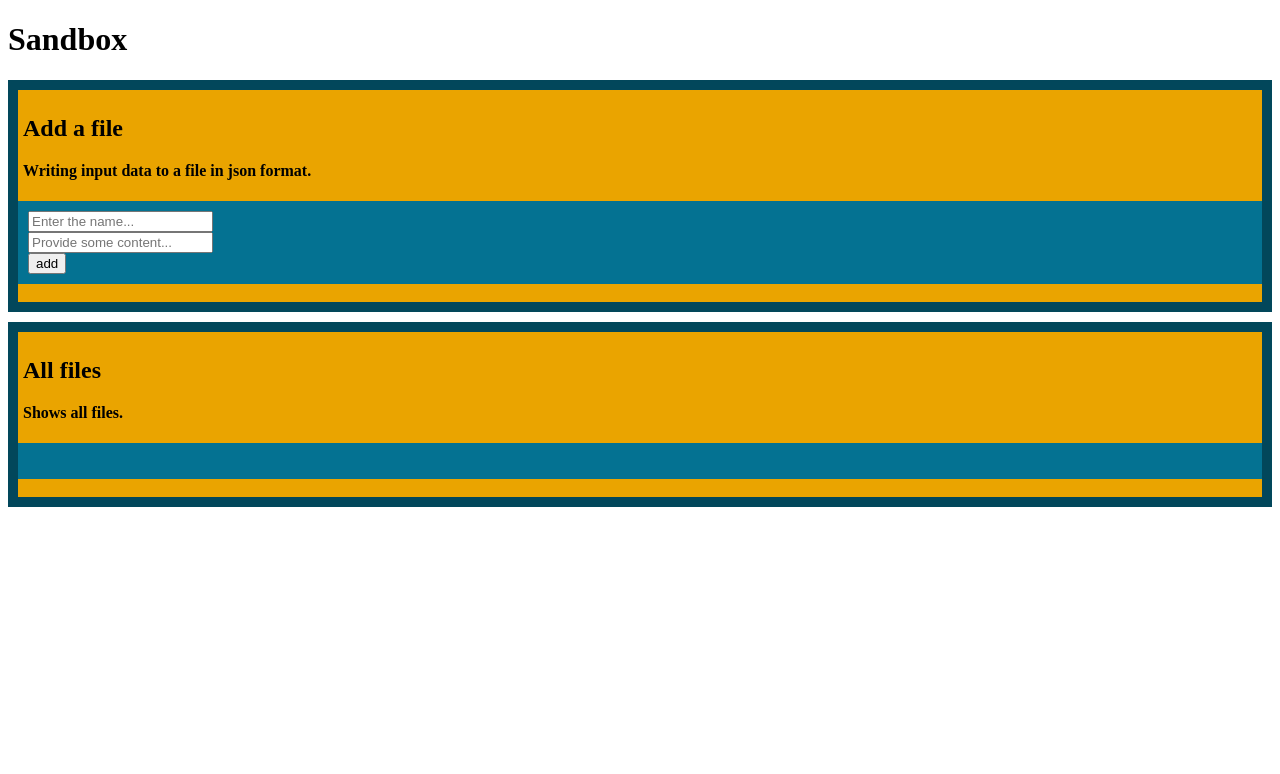
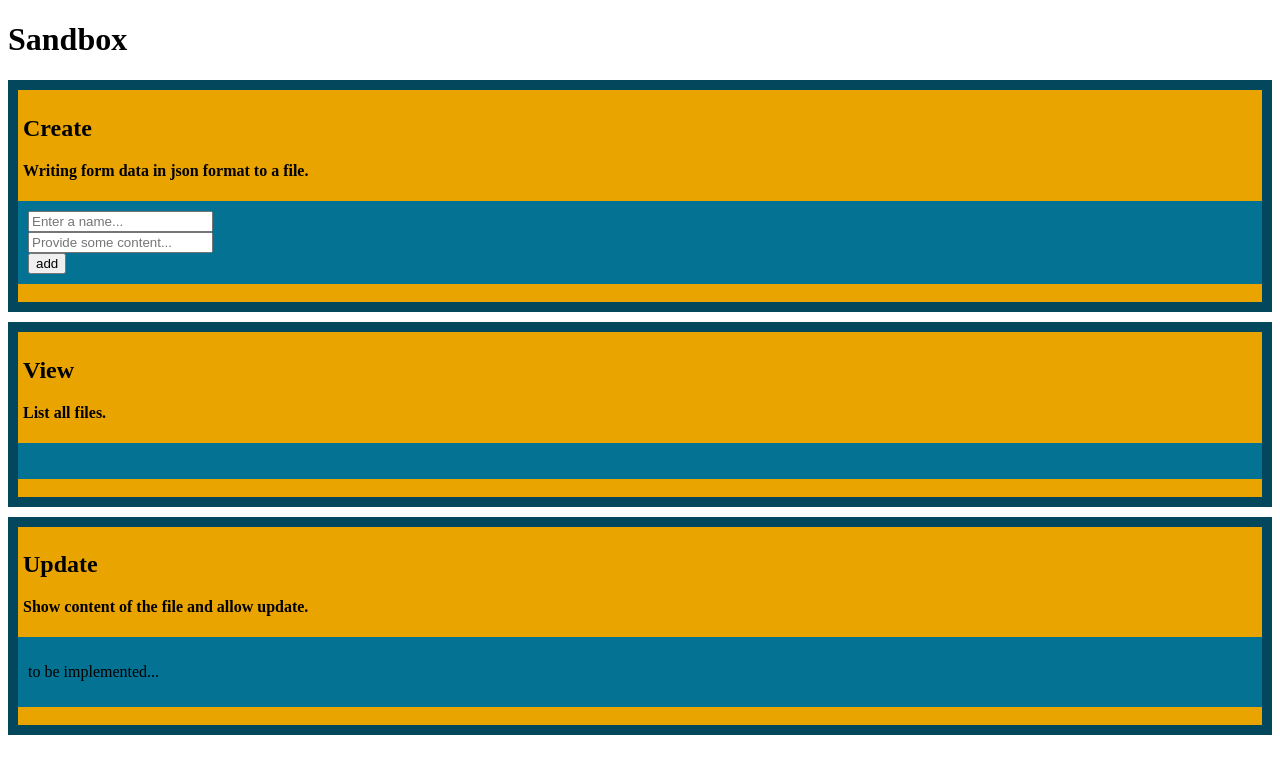
Before and after one commit to thoduerr/sandbox-nodejs, a website: page views/index.html in a window 1280 px wide. Drawn offline with nearby package versions, Linux system fonts and the light colour scheme; files that its build step writes are made by us from their sources; no server answers.

Commit message:
modified text

```diff
--- a/views/index.html
+++ b/views/index.html
@@ -12,12 +12,12 @@
     <h1>Sandbox</h1>
     <section>
         <header>
-            <h2>Add a file</h2>
-            <p><b class="lead">Writing input data to a file in json format.</b></p>
+            <h2>Create</h2>
+            <p><b class="lead">Writing form data in json format to a file.</b></p>
         </header>
         <article>
-            <form method="post" action="files/">
-                <input type="text" name="name" placeholder="Enter the name..." required><br />
+            <form>
+                <input type="text" name="name" placeholder="Enter a name..." required><br />
                 <input type="text" name="content" placeholder="Provide some content..."><br />
                 <input type="submit" value="add">
             </form>
@@ -26,11 +26,21 @@
     </section>
     <section>
         <header>
-            <h2>All files</h2>
-            <p><b class="lead">Shows all files.</b></p>
+            <h2>View</h2>
+            <p><b class="lead">List all files.</b></p>
         </header>
         <article>
             <ul class='file-list'></ul>
+        </article>
+        <footer><span>&nbsp;</span></footer>
+    </section>
+    <section>
+        <header>
+            <h2>Update</h2>
+            <p><b class="lead">Show content of the file and allow update.</b></p>
+        </header>
+        <article>
+            <p class='file-content'>to be implemented...</p>
         </article>
         <footer><span>&nbsp;</span></footer>
     </section>
```
